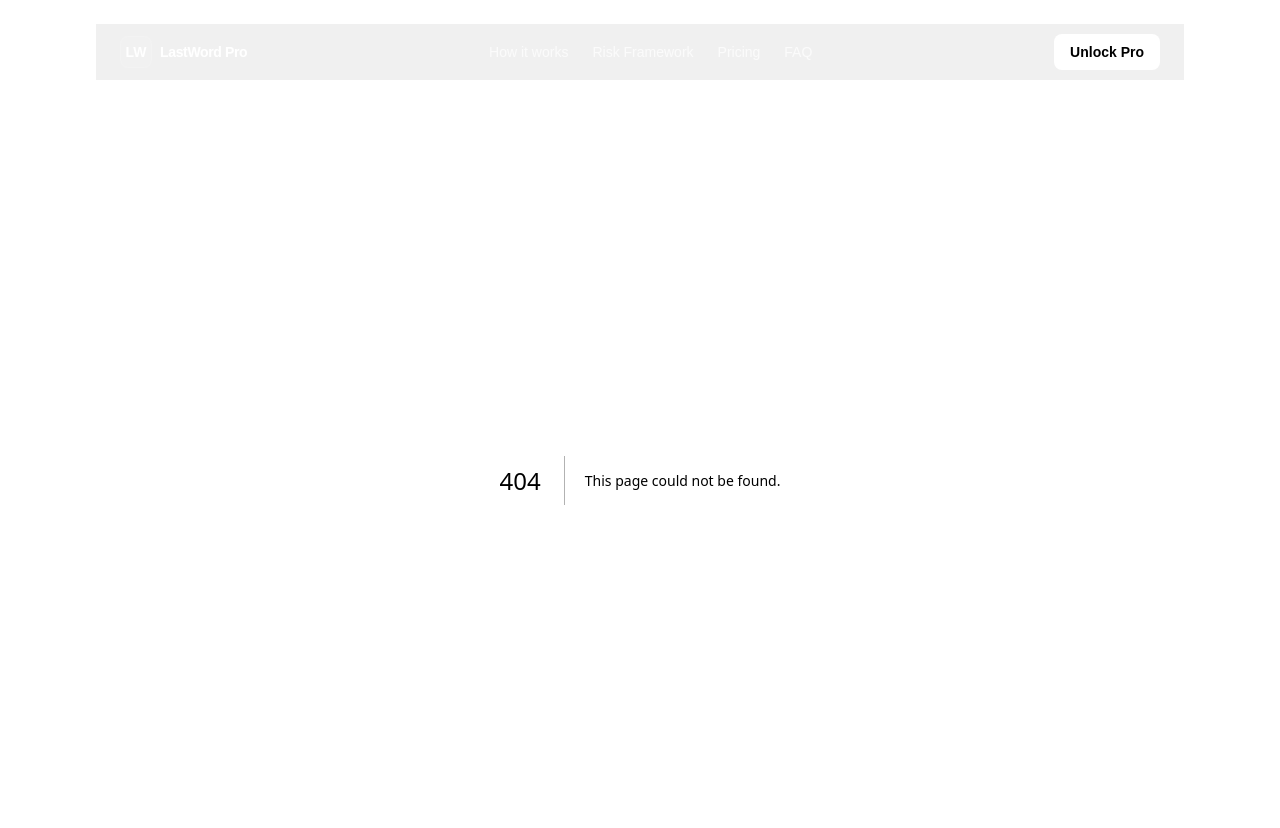
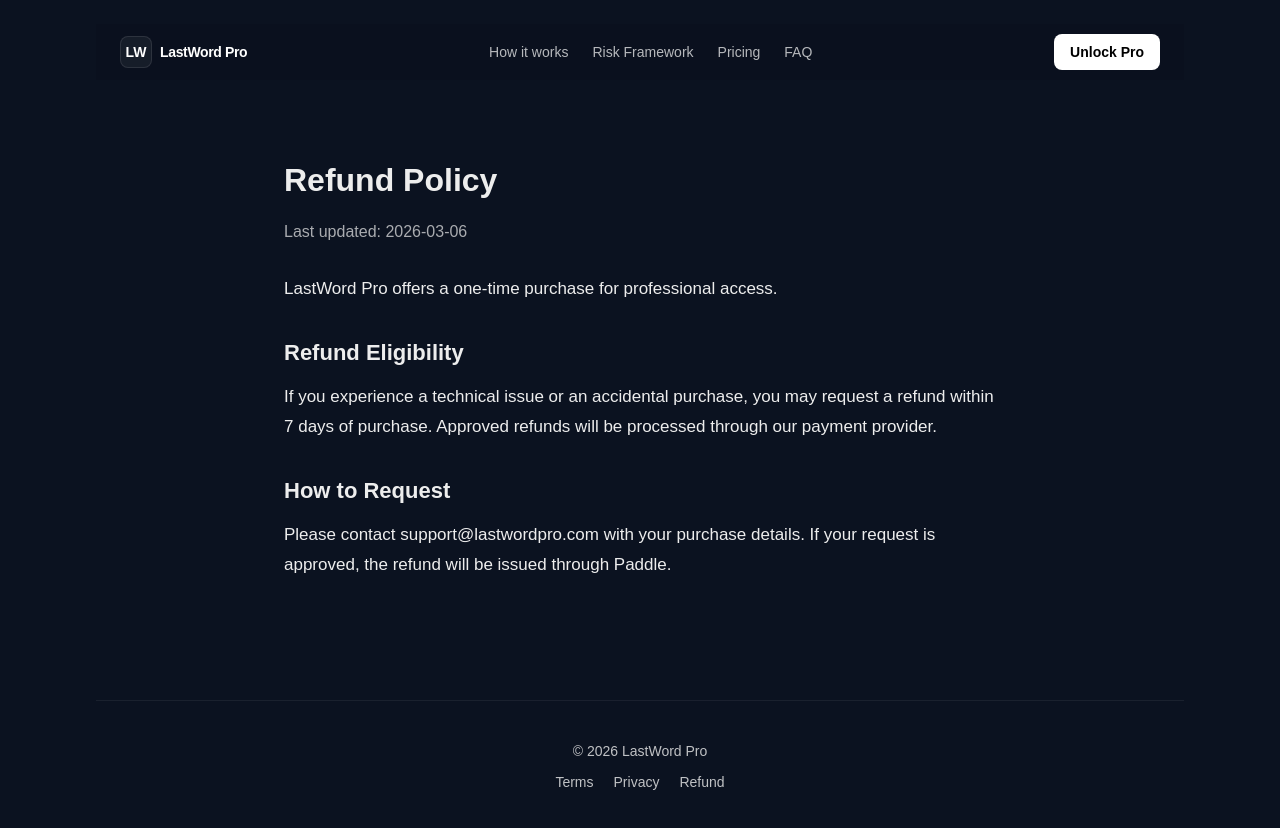
Before and after one commit to sahinserbetcii-cmd/lastword-pro, a Next.js app: page /refund in a window 1280 px wide. Before the commit this address had no page. Shown: the top 828 px of the page. Built offline with nearby package versions, Linux system fonts and the light colour scheme.

Commit message:
add legal pages and footer

```diff
--- /dev/null
+++ b/app/components/SaaSFooter.tsx
@@ -0,0 +1,24 @@
+export default function SaaSFooter() {
+  return (
+    <footer
+      style={{
+        marginTop: 80,
+        padding: "40px 20px",
+        borderTop: "1px solid rgba(255,255,255,0.08)",
+        textAlign: "center",
+        fontSize: 14,
+        opacity: 0.8
+      }}
+    >
+      <div style={{ marginBottom: 10 }}>
+        © {new Date().getFullYear()} LastWord Pro
+      </div>
+
+      <div style={{ display: "flex", gap: 20, justifyContent: "center" }}>
+        <a href="/terms">Terms</a>
+        <a href="/privacy">Privacy</a>
+        <a href="/refund">Refund</a>
+      </div>
+    </footer>
+  );
+}
--- a/app/layout.tsx
+++ b/app/layout.tsx
@@ -1,7 +1,7 @@
 import "./globals.css";
 import GlobalShell from "./components/GlobalShell";
 import type { Metadata } from "next";
-
+import SaaSFooter from "./components/SaaSFooter";
 
 export const metadata: Metadata = {
   title: {
@@ -66,7 +66,10 @@
       <body className="min-h-screen bg-[#0B1220] text-[#ededed] antialiased overscroll-none">
   <div className="min-h-screen w-full">
     <div className="mx-auto w-full max-w-6xl px-4 sm:px-6 lg:px-8 py-6">
-      <GlobalShell>{children}</GlobalShell>
+      <>
+  <GlobalShell>{children}</GlobalShell>
+  <SaaSFooter />
+</>
     </div>
   </div>
 </body>
--- /dev/null
+++ b/app/privacy/page.tsx
@@ -0,0 +1,54 @@
+export default function PrivacyPage() {
+  return (
+    <main
+      style={{
+        maxWidth: 760,
+        margin: "72px auto",
+        padding: "0 24px 40px",
+        lineHeight: 1.75,
+      }}
+    >
+      <h1 style={{ fontSize: 32, fontWeight: 700, marginBottom: 10 }}>
+        Privacy Policy
+      </h1>
+
+      <p style={{ opacity: 0.7, marginBottom: 28 }}>
+        Last updated: {new Date().toISOString().slice(0, 10)}
+      </p>
+
+      <p style={{ marginBottom: 22, fontSize: 17 }}>
+        We respect your privacy. LastWord Pro does not store analyzed messages
+        beyond the processing required to generate results.
+      </p>
+
+      <h2 style={{ fontSize: 22, fontWeight: 600, marginTop: 30, marginBottom: 10 }}>
+        Information We Collect
+      </h2>
+      <ul style={{ paddingLeft: 22, marginBottom: 22 }}>
+        <li style={{ marginBottom: 8 }}>Email or account information if provided</li>
+        <li>Usage analytics for improving the service</li>
+      </ul>
+
+      <h2 style={{ fontSize: 22, fontWeight: 600, marginTop: 30, marginBottom: 10 }}>
+        How We Use Information
+      </h2>
+      <p style={{ marginBottom: 22, fontSize: 17 }}>
+        Data is used only to operate and improve the service. We do not sell
+        personal information to third parties.
+      </p>
+
+      <h2 style={{ fontSize: 22, fontWeight: 600, marginTop: 30, marginBottom: 10 }}>
+        Third-Party Services
+      </h2>
+      <p style={{ marginBottom: 22, fontSize: 17 }}>
+        Payments may be processed through third-party providers. These providers
+        have their own privacy policies.
+      </p>
+
+      <h2 style={{ fontSize: 22, fontWeight: 600, marginTop: 30, marginBottom: 10 }}>
+        Contact
+      </h2>
+      <p style={{ fontSize: 17 }}>support@lastwordpro.com</p>
+    </main>
+  );
+}
--- /dev/null
+++ b/app/refund/page.tsx
@@ -0,0 +1,41 @@
+export default function RefundPage() {
+  return (
+    <main
+      style={{
+        maxWidth: 760,
+        margin: "72px auto",
+        padding: "0 24px 40px",
+        lineHeight: 1.75,
+      }}
+    >
+      <h1 style={{ fontSize: 32, fontWeight: 700, marginBottom: 10 }}>
+        Refund Policy
+      </h1>
+
+      <p style={{ opacity: 0.7, marginBottom: 28 }}>
+        Last updated: {new Date().toISOString().slice(0, 10)}
+      </p>
+
+      <p style={{ marginBottom: 22, fontSize: 17 }}>
+        LastWord Pro offers a one-time purchase for professional access.
+      </p>
+
+      <h2 style={{ fontSize: 22, fontWeight: 600, marginTop: 30, marginBottom: 10 }}>
+  Refund Eligibility
+</h2>
+<p style={{ marginBottom: 22, fontSize: 17 }}>
+  If you experience a technical issue or an accidental purchase, you may request
+  a refund within 7 days of purchase. Approved refunds will be processed through
+  our payment provider.
+</p>
+
+<h2 style={{ fontSize: 22, fontWeight: 600, marginTop: 30, marginBottom: 10 }}>
+  How to Request
+</h2>
+<p style={{ fontSize: 17 }}>
+  Please contact support@lastwordpro.com with your purchase details. If your
+  request is approved, the refund will be issued through Paddle.
+</p>
+    </main>
+  );
+}
--- /dev/null
+++ b/app/terms/page.tsx
@@ -0,0 +1,41 @@
+export default function TermsPage() {
+  return (
+    <main style={{ maxWidth: 720, margin: "80px auto", padding: "0 24px", lineHeight: 1.7 }}>
+
+      <h1 style={{ fontSize: 28, marginBottom: 20 }}>Terms of Service</h1>
+      <p style={{ opacity: 0.7, marginBottom: 30 }}>
+        Last updated: {new Date().toISOString().slice(0, 10)}
+      </p>
+
+      <p style={{ marginBottom: 20 }}>
+        LastWord Pro is an AI-powered communication risk analysis tool. By using this
+        website and the associated services, you agree to the following terms.
+      </p>
+
+      <h2 style={{ fontSize: 20, marginTop: 30 }}>Use of Service</h2>
+      <p style={{ marginTop: 10 }}>
+        The service analyzes professional messages (e.g., emails or LinkedIn drafts)
+        and generates risk insights and alternative responses. Users are responsible
+        for how they use the generated content.
+      </p>
+
+      <h2 style={{ fontSize: 20, marginTop: 30 }}>Payments</h2>
+      <p style={{ marginTop: 10 }}>
+        Access to premium features may require a one-time purchase. Payments are
+        processed by our payment provider.
+      </p>
+
+      <h2 style={{ fontSize: 20, marginTop: 30 }}>Limitation of Liability</h2>
+      <p style={{ marginTop: 10 }}>
+        LastWord Pro provides analytical insights but does not guarantee outcomes
+        or decisions resulting from message usage.
+      </p>
+
+      <h2 style={{ fontSize: 20, marginTop: 30 }}>Contact</h2>
+      <p style={{ marginTop: 10 }}>
+        support@lastwordpro.com
+      </p>
+
+    </main>
+  );
+}
```
